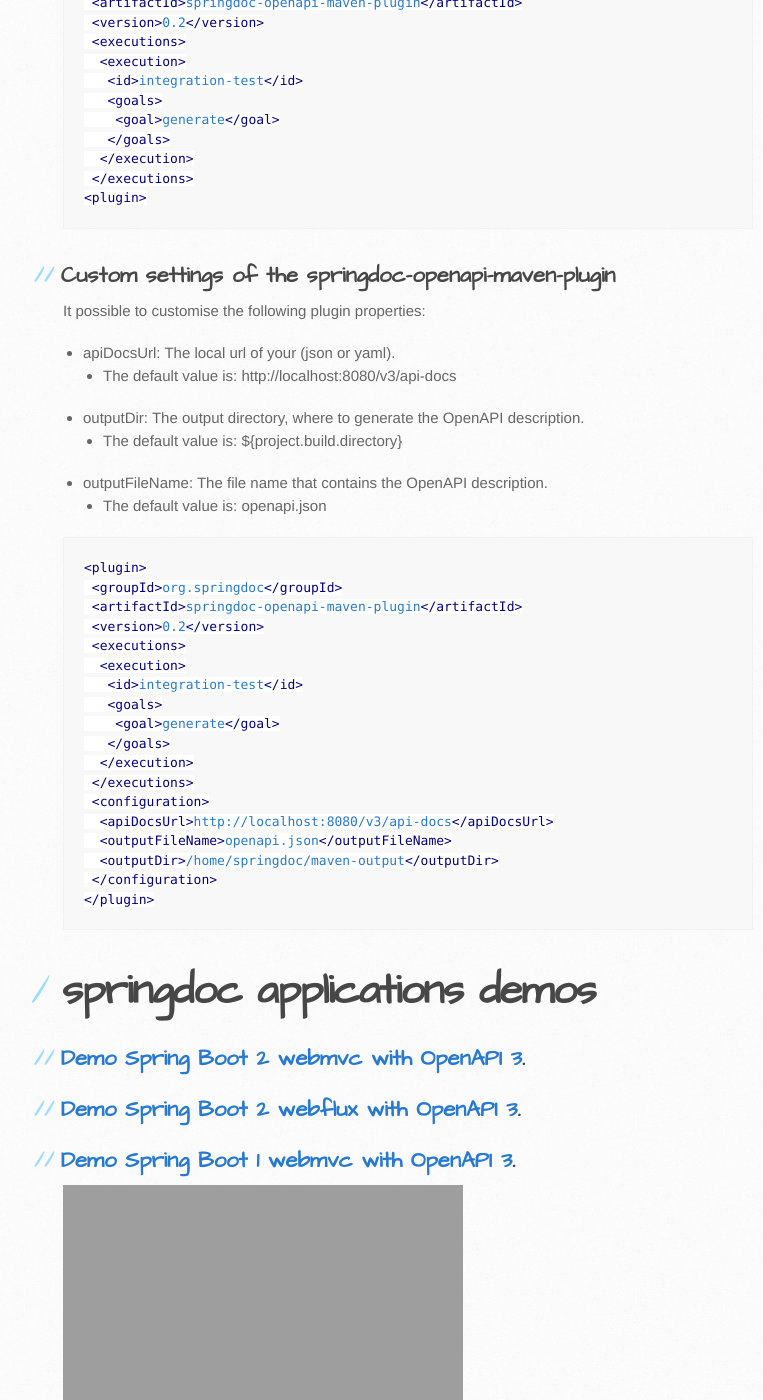
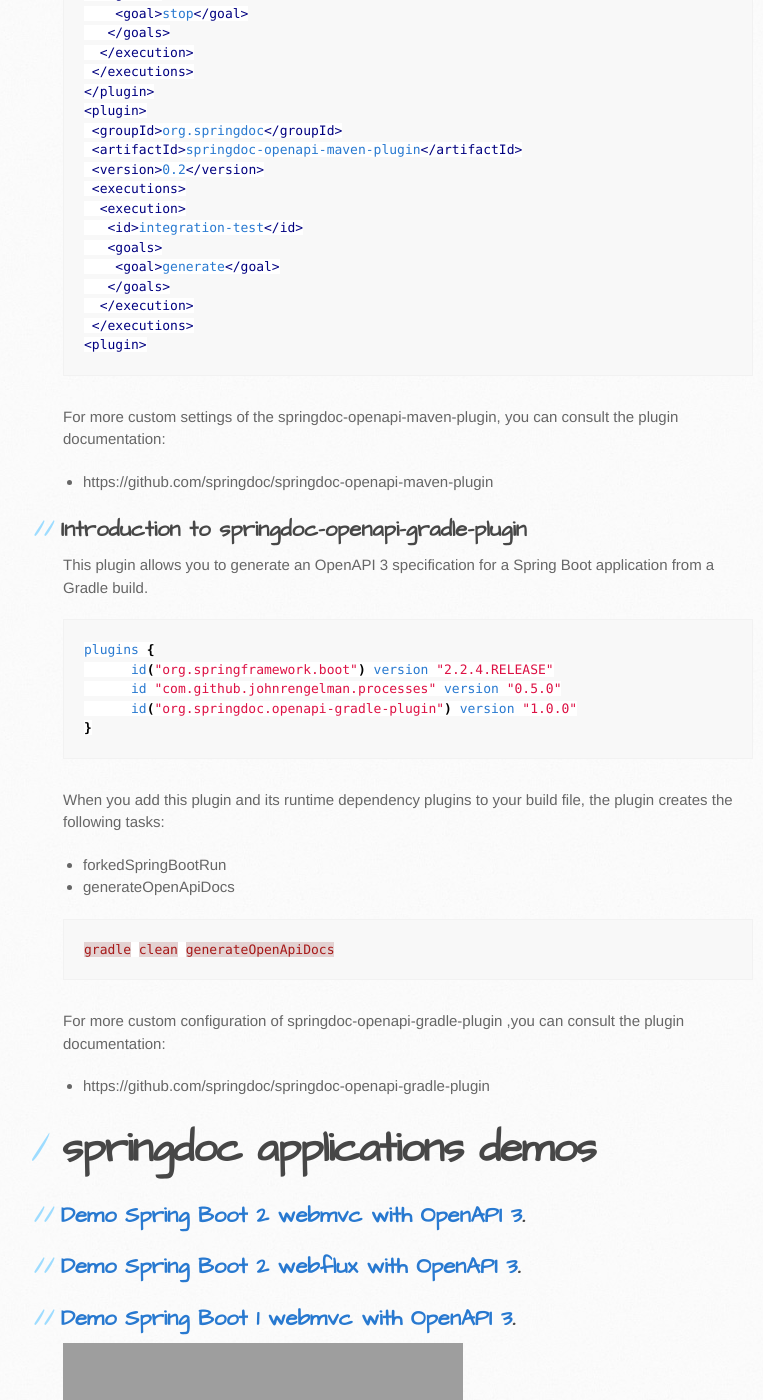
Before and after one commit to springdoc/springdoc-openapi-demos, a Jekyll site: the page built from docs/index.md, in a window 1280 px wide and 1400 px high, scrolled down 5903 px. Shown: the whole window, without its empty margins (107-870 px from the left). Built offline with Jekyll 4.4.1, drawn with Linux system fonts in a browser that asks for light colours; some of the changed text lies outside the part shown.

Commit message:
doc update

````diff
--- a/docs/index.md
+++ b/docs/index.md
@@ -164,10 +164,16 @@
    </dependency>
 ```
 
-##  Spring Data REST support
-There no automatic generation planned to spring-data-rest annotations.
-You need to use OAS3 annotations on your spring-data-rest parameters.
-You can also contribute to add the support for the different annotations (@RepositoryRestResource, @QueryDSL, ...)
+## Kotlin support
+For a project that uses kotlin, you should add the following dependency, together with the springdoc-openapi-ui dependency:
+This dependency improves the support of kotlin types:
+```xml
+   <dependency>
+      <groupId>org.springdoc</groupId>
+      <artifactId>springdoc-openapi-kotlin</artifactId>
+      <version>1.2.33</version>
+   </dependency>
+```
 
 ## Introduction to springdoc-openapi-maven-plugin
 
@@ -218,36 +224,31 @@
 <plugin>
 ```
 
-## Custom settings of the springdoc-openapi-maven-plugin
+For more custom settings of the springdoc-openapi-maven-plugin, you can consult the plugin documentation:
+- https://github.com/springdoc/springdoc-openapi-maven-plugin
 
-It possible to customise the following plugin properties:
-*   apiDocsUrl: The local url of your (json or yaml).
-    * The default value is: http://localhost:8080/v3/api-docs
-*  outputDir: The output directory, where to generate the OpenAPI description.
-    * The default value is: ${project.build.directory}
-*   outputFileName: The file name that contains the OpenAPI description.
-    * The default value is: openapi.json
+## Introduction to springdoc-openapi-gradle-plugin
 
-```xml
-<plugin>
- <groupId>org.springdoc</groupId>
- <artifactId>springdoc-openapi-maven-plugin</artifactId>
- <version>0.2</version>
- <executions>
-  <execution>
-   <id>integration-test</id>
-   <goals>
-    <goal>generate</goal>
-   </goals>
-  </execution>
- </executions>
- <configuration>
-  <apiDocsUrl>http://localhost:8080/v3/api-docs</apiDocsUrl>
-  <outputFileName>openapi.json</outputFileName>
-  <outputDir>/home/springdoc/maven-output</outputDir>
- </configuration>
-</plugin>
+This plugin allows you to generate an OpenAPI 3 specification for a Spring Boot application from a Gradle build.
+
+```groovy
+plugins {
+      id("org.springframework.boot") version "2.2.4.RELEASE"
+      id "com.github.johnrengelman.processes" version "0.5.0"
+      id("org.springdoc.openapi-gradle-plugin") version "1.0.0"
+}
 ```
+
+When you add this plugin and its runtime dependency plugins to your build file, the plugin creates the following tasks:
+- forkedSpringBootRun
+- generateOpenApiDocs
+
+```properties
+gradle clean generateOpenApiDocs
+```
+
+For more custom configuration of springdoc-openapi-gradle-plugin ,you can consult the plugin documentation:
+- https://github.com/springdoc/springdoc-openapi-gradle-plugin
 
 # **springdoc applications demos**
 
@@ -271,4 +272,10 @@
 Snapshots:
 * [https://oss.sonatype.org/content/repositories/snapshots/org/springdoc/](https://oss.sonatype.org/content/repositories/snapshots/org/springdoc/).
 
+##  Spring Data REST support
+There no automatic generation planned to spring-data-rest annotations.
+You need to use OAS3 annotations on your spring-data-rest parameters.
+You can also contribute to add the support for the different annotations (@RepositoryRestResource, @QueryDSL, ...)
+
+
 ## **Spring-weblfux with Functional Endpoints, will be available in the future release**
````
Also changed, not shown: docs/src/main/resources/index.md (+38 -31 lines).
